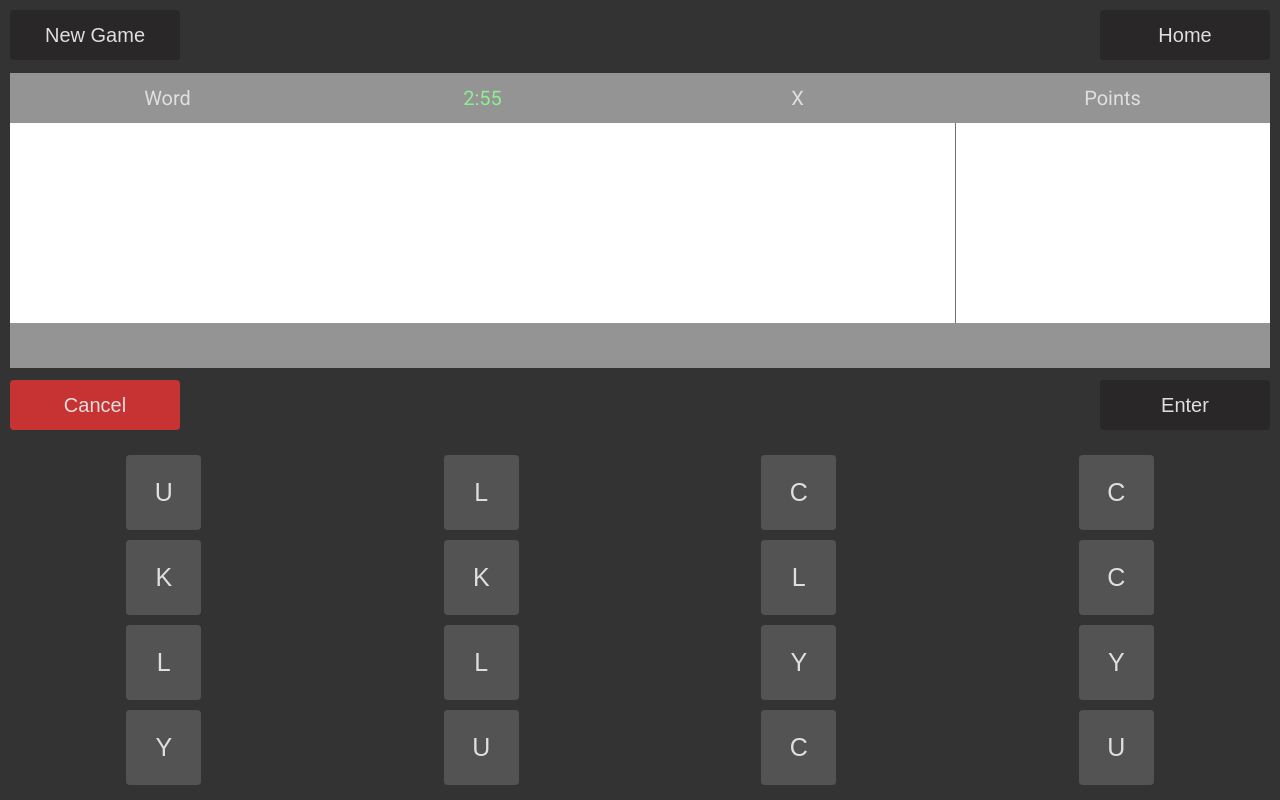
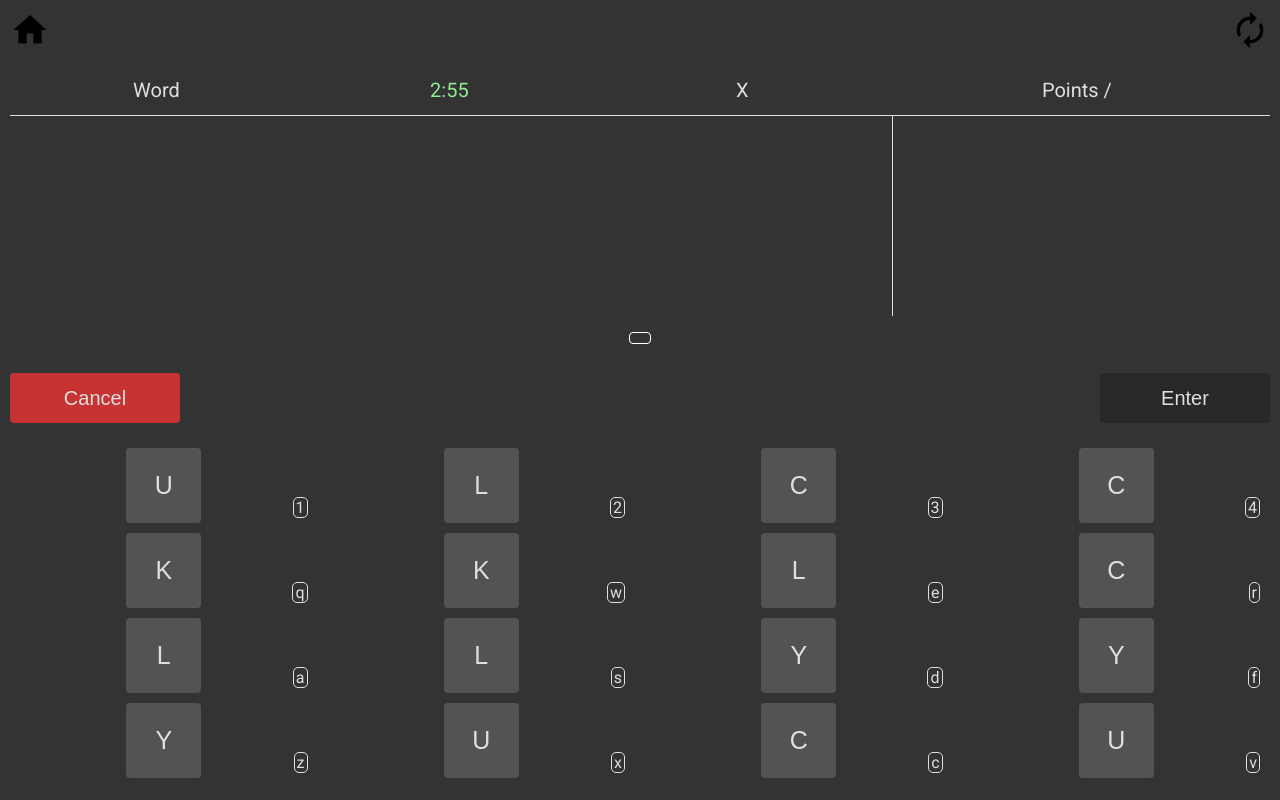
Before and after one commit to Glazinski/word-match, a website built with webpack: page src/template.html in a window 1280 px wide. Built offline with nearby package versions, Linux system fonts and the light colour scheme.

Commit message:
Add keymap, change overall look of the board
Each letter container has its own binded key

Change port in webpack dev server config to 8000

Space pressing toggle keymap

Change overall look of the board, appearing of the current word and
where the points are shown

```diff
--- a/src/js/app.js
+++ b/src/js/app.js
@@ -50,10 +50,8 @@ const lettersControl = () => {
 const searchControll = async e => {
    // If word that user has put is
    // longer than 3 characters then go
-
    e.preventDefault();
-   const { type } = e.target.dataset;
-   console.log(e.target.dataset);
+   const { type } = e.target.closest('.btn-control').dataset;
    if (type === 'enter') {
       if (state.userWord && state.userWord.length >= 3) {
          state.search = new Search(state.userWord);
@@ -128,10 +126,17 @@ document.addEventListener('keypress', event => {
    // q - 113, w - 119, e - 101, r - 114
    // a - 97, s - 115, d - 100, f - 102
    // z - 122, x - 120, c - 99, v - 118
-   const { keyCode } = event;
-   const clickedLetter = document.getElementById(`${keyCode}`);
+   const { key, keyCode } = event;
+   const clickedLetter = document.getElementById(
+      `${key.toLowerCase().charCodeAt(0)}`
+   );
 
    if (clickedLetter) letters.onLetterClick(clickedLetter, state);
+
+   // Toggle keymap
+   if (keyCode === 32) {
+      letters.addBindedKeys();
+   }
 });
 
 // ONLY FOR TESTING
--- a/src/js/config.js
+++ b/src/js/config.js
@@ -1,2 +1,2 @@
 const API = `http://api.datamuse.com/words?sp=%2A%2Aword%2A%2A`;
-const proxy = 'https://cors-anywhere.herokuapp.com/';
+export const proxy = 'https://crossorigin.me/';
--- a/src/js/models/Search.js
+++ b/src/js/models/Search.js
@@ -1,4 +1,5 @@
 import axios from 'axios';
+import { proxy } from '../config';
 
 export default class Search {
    constructor(word) {
--- a/src/js/views/boardView.js
+++ b/src/js/views/boardView.js
@@ -8,7 +8,7 @@ export const showResults = (word, point, points) => {
    //const wordMarkup = `<li>${word}</li>`;
    const wordMarkup = `<li>${word}</li>`;
 
-   const pointMarkup = `<li>${point}</li>`;
+   const pointMarkup = `<li>${point > 0 ? point : ''}</li>`;
 
    // Add word to board which was found in API
    elements.words.insertAdjacentHTML('beforeend', wordMarkup);
--- a/src/js/views/lettersView.js
+++ b/src/js/views/lettersView.js
@@ -1,4 +1,23 @@
 import { elements } from './base';
+
+const ids = [
+   '49',
+   '50',
+   '51',
+   '52',
+   '113',
+   '119',
+   '101',
+   '114',
+   '97',
+   '115',
+   '100',
+   '102',
+   '122',
+   '120',
+   '99',
+   '118'
+];
 
 let userWord = new Map();
 
@@ -7,8 +26,6 @@ export const onLetterClick = (e, state) => {
    const { id } = dataset;
 
    e.classList.toggle('btn-clicked');
-
-   console.log(e);
 
    if (userWord.has(id)) {
       userWord.delete(id);
@@ -32,25 +49,13 @@ export const clearLetters = () => {
    userWord.clear();
 };
 
+export const addBindedKeys = () => {
+   document
+      .querySelectorAll('.binded-key')
+      .forEach(key => key.classList.toggle('hidden'));
+};
+
 export const renderRandomLetters = () => {
-   const ids = [
-      '49',
-      '50',
-      '51',
-      '52',
-      '113',
-      '119',
-      '101',
-      '114',
-      '97',
-      '115',
-      '100',
-      '102',
-      '122',
-      '120',
-      '99',
-      '118'
-   ];
    const characters = 'LUCKY';
    const charArr = [...characters];
 
@@ -61,7 +66,16 @@ export const renderRandomLetters = () => {
    // RANDOM LETTER BOXES
    for (let i = 0; i < 16; i++) {
       let ran = charArr[Math.floor(Math.random() * charArr.length)];
-      buttonsMarkup += `<button id="${ids[i]}" data-id="${ids[i]}" class="btn btn-letter-box section-letters__letter-box">${ran}</button>`;
+      buttonsMarkup += `
+      <div class="letter-container">
+         <button id="${ids[i]}" data-id="${
+         ids[i]
+      }" class="btn btn-letter-box section-letters__letter-box">${ran}</button>
+         <span class="binded-key">${String.fromCharCode(
+            parseInt(ids[i])
+         )}</span>
+      </div>
+      `;
       // test[i].innerHTML = charArr[Math.floor(Math.random() * charArr.length)];
       //generatedLetters.push(ran);
    }
@@ -69,7 +83,7 @@ export const renderRandomLetters = () => {
    //return state => (state.allLetters = generatedLetters);
 };
 
-document.onclick = () => console.log(userWord);
+//document.onclick = () => console.log(userWord);
 
 // export const renderRandomLetters = () => {
 //    const characters = 'ABCDEFGHIJKLMNOPQRSTUVWXYZ';
--- a/src/sass/components/_button.scss
+++ b/src/sass/components/_button.scss
@@ -24,9 +24,12 @@
 }
 
 .btn-control {
-   min-width: 170px;
-   height: 5rem;
-   font-size: $font-size-s;
+   &--cancel,
+   &--enter {
+      min-width: 170px;
+      height: 5rem;
+      font-size: $font-size-s;
+   }
 
    &--cancel {
       background-color: $red-color;
@@ -37,3 +40,12 @@
    background-color: $primary-color !important;
    box-shadow: 0 1rem 3rem rgba($primary-color, 0.8) !important;
 }
+
+.btn-icon {
+   background-color: transparent;
+   border: none;
+
+   i {
+      font-size: 4rem !important;
+   }
+}
--- a/src/sass/pages/_game.scss
+++ b/src/sass/pages/_game.scss
@@ -13,55 +13,69 @@
       justify-content: space-around;
       width: 100%;
       height: 50px;
-      background-color: $secondary-color;
+      border-bottom: 1px solid $font-color;
    }
 
    &__item {
-      width: 25%;
+      width: 23%;
+   }
+
+   &__points {
+      display: flex;
+      justify-content: center;
+      width: 30%;
    }
 
    &__list {
       display: flex;
       width: 100%;
       height: 200px;
-      background-color: $white-color;
       font-size: $font-size-s;
-      color: $secondary-dark-color;
+      color: $font-color;
    }
 
    &__ur-word {
       display: flex;
       align-items: center;
-      text-align: left;
+      justify-content: center;
       width: 100%;
       height: 45px;
-      background-color: $secondary-color;
-      font-size: $font-size-s;
    }
 }
 
 .curent-word {
-   width: 75%;
-   padding-left: 10%;
+   color: $font-color;
+   font-size: $font-size-s;
+   border: 1px solid $white-color;
+   border-radius: 4px;
+   padding: 0.5rem 1rem;
 }
 
-.points-result {
-   width: 25%;
-   @include flexbox;
-}
+// .points-result {
+//    width: 25%;
+//    @include flexbox;
+// }
 
 .words {
-   width: 75%;
+   width: 70%;
    text-align: left;
    padding-left: 2rem;
    overflow: scroll;
 }
 
 .points {
-   width: 25%;
+   width: 30%;
    text-align: center;
-   border-left: 1px solid $secondary-dark-color;
+   border-left: 1px solid $font-color;
    overflow: scroll;
+
+   // &::after {
+   //    content: '';
+   //    position: absolute;
+   //    height: 5rem;
+   //    width: 1px;
+   //    background-color: $font-color;
+   // }
 }
 
 .list {
@@ -88,6 +102,7 @@
    }
 
    &__letter-box {
+      position: relative;
       @include flexbox;
       margin: 0 auto;
       width: 75px;
@@ -95,6 +110,21 @@
       font-size: $font-size-m;
       background-color: $secondary-darker-light;
    }
+}
+
+.letter-container {
+   position: relative;
+}
+
+.binded-key {
+   position: absolute;
+   bottom: 0.5rem;
+   right: 1rem;
+   padding: 0 0.2rem;
+   font-size: $font-size-default;
+   border: 1px solid $font-color;
+   border-radius: 5px;
+   pointer-events: none;
 }
 
 .section-howto {
--- a/src/template.html
+++ b/src/template.html
@@ -6,6 +6,7 @@
 	<meta name="viewport" content="width=device-width, initial-scale=1.0">
 	<meta http-equiv="X-UA-Compatible" content="ie=edge">
 	<title>words</title>
+	<link href="https://fonts.googleapis.com/icon?family=Material+Icons" rel="stylesheet">
 </head>
 
 <body>
@@ -26,8 +27,16 @@
 
 		<div class="game hidden">
 			<section class="section-control">
-				<button data-type="new-game" class="btn btn-control new-game">New Game</button>
-				<button data-type="home" class="btn btn-control">Home</button>
+				<button data-type="home" class="btn-icon btn-control">
+					<i class="material-icons">
+						home
+					</i>
+				</button>
+				<button data-type="new-game" class="btn-icon btn-control new-game">
+					<i class="material-icons">
+						autorenew
+					</i>
+				</button>
 			</section>
 
 			<section class="section-board">
@@ -39,7 +48,12 @@
 					<div class="section-board__item hint board-heading">
 						X
 					</div>
-					<h3 class="section-board__item board-heading">Points</h3>
+					<!-- <h3 class="section-board__item board-heading">Points</h3> -->
+
+					<div class="section-board__points">
+						<h3 class="board-heading">Points /&nbsp;</h3>
+						<h3 class="board-heading points-result"></h3>
+					</div>
 				</div>
 
 				<div class="section-board__list">
@@ -67,7 +81,7 @@
 
 				<div class="section-board__ur-word">
 					<div class="curent-word"></div>
-					<div class="points-result"></div>
+					<!-- <div class="points-result"></div> -->
 				</div>
 			</section>
 
@@ -79,7 +93,17 @@
 			<section class="section-letters">
 				<div class="section-letters__container">
 
-					<!-- <button class="btn btn-letter-box section-letters__letter-box">T</button>
+					<!-- <div class="letter-container">
+						<button class="btn btn-letter-box section-letters__letter-box">
+							T
+						</button>
+						<div class="binded-key">T</div>
+					</div> -->
+
+					<!-- <button class="btn btn-letter-box section-letters__letter-box">
+						T
+						<div class="binded-key">T</div>
+					</button>
 					<button class="btn btn-letter-box section-letters__letter-box">W</button>
 					<button class="btn btn-letter-box section-letters__letter-box">G</button>
 					<button class="btn btn-letter-box section-letters__letter-box">P</button>
--- a/webpack.dev.js
+++ b/webpack.dev.js
@@ -22,5 +22,8 @@ module.exports = merge(common, {
             use: ['style-loader', 'css-loader', 'postcss-loader', 'sass-loader']
          }
       ]
+   },
+   devServer: {
+      port: 8000
    }
 });
```
